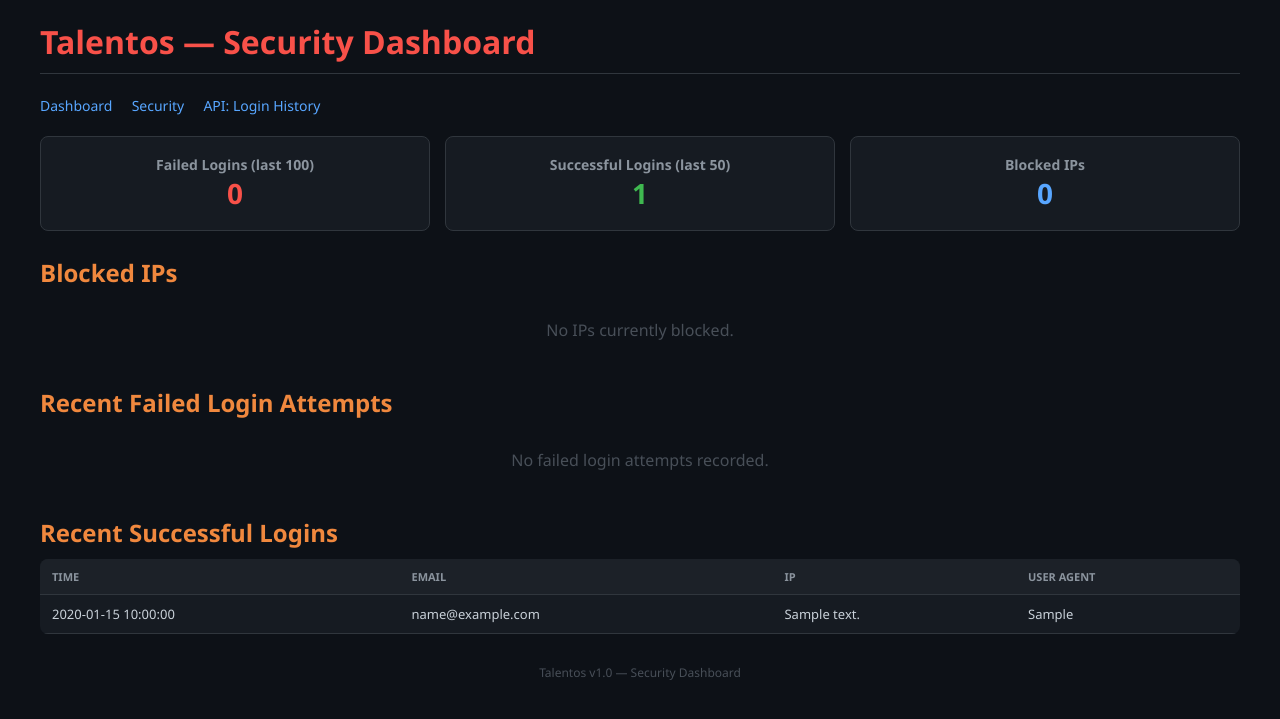
After one commit to Anesh2302/talentos, a Flask app: page /admin/security in a window 1280 px wide. The commit adds this page. Shown: the top 719 px of the page. Run offline with Flask 3, Linux system fonts and the light colour scheme; a user stored in the database is signed in; tables that the repository leaves empty hold one stand-in row (values such as "Sample post").

Commit message:
Add password reset, profile, login history, CSV export, search/filter, backup codes, security dashboard

```diff
--- a/talentos/routes/admin.py
+++ b/talentos/routes/admin.py
@@ -1,8 +1,12 @@
+import os
+import json as json_mod
 from functools import wraps
-from datetime import date
-from flask import Blueprint, jsonify, request, render_template
+from datetime import date, datetime
+from io import StringIO
+import csv
+from flask import Blueprint, jsonify, request, render_template, Response
 from flask_login import login_required, current_user
-from ..models import User, Candidate, Job, Todo
+from ..models import User, Candidate, Job, Todo, LoginHistory
 from .. import db
 
 bp = Blueprint("admin", __name__, url_prefix="/admin")
@@ -31,9 +35,32 @@ def dashboard():
         "total": Todo.query.count(),
         "pending": Todo.query.filter_by(status="pending").count(),
         "today": len(todos_today),
-        "blocked_ips": 0,
+        "users": User.query.count(),
+        "candidates": Candidate.query.count(),
+        "jobs": Job.query.count(),
     }
     return render_template("dashboard.html", todos=todos_today, pending=todos_pending, stats=stats)
+
+
+@bp.route("/security")
+@admin_required
+def security_dashboard():
+    recent_failures = LoginHistory.query.filter_by(success=False)\
+        .order_by(LoginHistory.timestamp.desc()).limit(100).all()
+    recent_logins = LoginHistory.query.filter_by(success=True)\
+        .order_by(LoginHistory.timestamp.desc()).limit(50).all()
+    blocked_ips_path = os.path.expanduser("~/.projectpop/blocked_ips.json")
+    blocked_ips = []
+    if os.path.exists(blocked_ips_path):
+        try:
+            with open(blocked_ips_path) as f:
+                blocked_ips = json_mod.load(f)
+        except Exception:
+            pass
+    return render_template("security.html",
+                           failures=recent_failures,
+                           logins=recent_logins,
+                           blocked_ips=blocked_ips)
 
 
 @bp.route("/users")
@@ -90,7 +117,39 @@ def _todo_json(t):
 @bp.route("/todos", methods=["GET"])
 @admin_required
 def list_todos():
-    todos = Todo.query.order_by(Todo.created_at.desc()).all()
+    q = Todo.query
+
+    search = request.args.get("search", "")
+    if search:
+        q = q.filter(Todo.title.ilike(f"%{search}%"))
+
+    status = request.args.get("status", "")
+    if status:
+        q = q.filter(Todo.status == status)
+
+    priority = request.args.get("priority", "")
+    if priority:
+        q = q.filter(Todo.priority == priority)
+
+    assigned = request.args.get("assigned_to", "")
+    if assigned:
+        q = q.filter(Todo.assigned_to == int(assigned))
+
+    due_from = request.args.get("due_from", "")
+    if due_from:
+        try:
+            q = q.filter(Todo.due_date >= date.fromisoformat(due_from))
+        except (ValueError, TypeError):
+            pass
+
+    due_to = request.args.get("due_to", "")
+    if due_to:
+        try:
+            q = q.filter(Todo.due_date <= date.fromisoformat(due_to))
+        except (ValueError, TypeError):
+            pass
+
+    todos = q.order_by(Todo.created_at.desc()).all()
     return jsonify([_todo_json(t) for t in todos])
 
 
@@ -160,3 +219,62 @@ def delete_todo(todo_id):
     db.session.delete(todo)
     db.session.commit()
     return jsonify({"message": "Todo deleted"})
+
+
+@bp.route("/todos/export")
+@admin_required
+def export_todos():
+    todos = Todo.query.order_by(Todo.created_at.desc()).all()
+    si = StringIO()
+    w = csv.writer(si)
+    w.writerow(["ID", "Title", "Description", "Status", "Priority",
+                 "Scheduled Time", "Due Date", "Reminder Sent",
+                 "Assigned To", "Created By", "Created At", "Updated At"])
+    for t in todos:
+        w.writerow([t.id, t.title, t.description, t.status, t.priority,
+                     t.scheduled_time, t.due_date, t.reminder_sent,
+                     t.assignee.name if t.assignee else "",
+                     t.creator.name if t.creator else "",
+                     t.created_at, t.updated_at])
+    return Response(si.getvalue(), mimetype="text/csv",
+                    headers={"Content-Disposition": "attachment;filename=todos.csv"})
+
+
+@bp.route("/candidates/export")
+@login_required
+def export_candidates():
+    candidates = Candidate.query.all()
+    si = StringIO()
+    w = csv.writer(si)
+    w.writerow(["ID", "Name", "Email", "Phone", "Status", "Skills", "Notes", "Created"])
+    for c in candidates:
+        w.writerow([c.id, c.name, c.email, c.phone, c.status, c.skills, c.notes, c.created_at])
+    return Response(si.getvalue(), mimetype="text/csv",
+                    headers={"Content-Disposition": "attachment;filename=candidates.csv"})
+
+
+@bp.route("/jobs/export")
+@login_required
+def export_jobs():
+    jobs = Job.query.all()
+    si = StringIO()
+    w = csv.writer(si)
+    w.writerow(["ID", "Title", "Description", "Department", "Location", "Status", "Created"])
+    for j in jobs:
+        w.writerow([j.id, j.title, j.description, j.department, j.location, j.status, j.created_at])
+    return Response(si.getvalue(), mimetype="text/csv",
+                    headers={"Content-Disposition": "attachment;filename=jobs.csv"})
+
+
+@bp.route("/login-history")
+@admin_required
+def all_login_history():
+    entries = LoginHistory.query.order_by(LoginHistory.timestamp.desc()).limit(200).all()
+    return jsonify([{
+        "id": e.id,
+        "email": e.email,
+        "ip": e.ip_address,
+        "user_agent": e.user_agent,
+        "success": e.success,
+        "timestamp": e.timestamp.isoformat(),
+    } for e in entries])
--- /dev/null
+++ b/talentos/templates/security.html
@@ -0,0 +1,104 @@
+<!DOCTYPE html>
+<html lang="en">
+<head>
+  <meta charset="utf-8">
+  <meta name="viewport" content="width=device-width, initial-scale=1">
+  <title>Talentos — Security Dashboard</title>
+  <style>
+    * { box-sizing: border-box; margin: 0; padding: 0; }
+    body { font-family: 'Segoe UI', Arial, sans-serif; background: #0d1117; color: #c9d1d9; padding: 20px; }
+    .container { max-width: 1200px; margin: auto; }
+    h1 { color: #f85149; border-bottom: 1px solid #30363d; padding-bottom: 10px; margin-bottom: 20px; }
+    h2 { color: #f0883e; margin: 25px 0 10px; }
+    table { width: 100%; border-collapse: collapse; background: #161b22; border-radius: 8px; overflow: hidden; margin-bottom: 10px; }
+    th, td { padding: 10px 12px; text-align: left; border-bottom: 1px solid #30363d; font-size: 13px; }
+    th { background: #1c2128; color: #8b949e; font-size: 11px; text-transform: uppercase; }
+    .success { color: #3fb950; }
+    .fail { color: #f85149; }
+    .badge { display: inline-block; padding: 2px 8px; border-radius: 12px; font-size: 11px; font-weight: bold; }
+    .badge.blocked { background: #f85149; color: #fff; }
+    .badge.active { background: #3fb950; color: #fff; }
+    .nav { margin-bottom: 20px; }
+    .nav a { color: #58a6ff; text-decoration: none; margin-right: 15px; font-size: 14px; }
+    .nav a:hover { text-decoration: underline; }
+    .stats { display: flex; gap: 15px; margin-bottom: 25px; }
+    .stat-card { background: #161b22; border: 1px solid #30363d; border-radius: 8px; padding: 18px; flex: 1; text-align: center; }
+    .stat-card h3 { font-size: 14px; color: #8b949e; }
+    .stat-card p { font-size: 28px; font-weight: bold; }
+    .stat-card.danger p { color: #f85149; }
+    .stat-card.safe p { color: #3fb950; }
+    .stat-card.info p { color: #58a6ff; }
+    .footer { margin-top: 30px; text-align: center; color: #484f58; font-size: 12px; }
+  </style>
+</head>
+<body>
+<div class="container">
+  <h1>Talentos — Security Dashboard</h1>
+  <div class="nav">
+    <a href="/admin/dashboard">Dashboard</a>
+    <a href="/admin/security">Security</a>
+    <a href="/admin/login-history">API: Login History</a>
+  </div>
+
+  <div class="stats">
+    <div class="stat-card danger"><h3>Failed Logins (last 100)</h3><p>{{ failures|length }}</p></div>
+    <div class="stat-card safe"><h3>Successful Logins (last 50)</h3><p>{{ logins|length }}</p></div>
+    <div class="stat-card info"><h3>Blocked IPs</h3><p>{{ blocked_ips|length if blocked_ips else 0 }}</p></div>
+  </div>
+
+  <h2>Blocked IPs</h2>
+  {% if blocked_ips %}
+  <table>
+    <tr><th>IP</th><th>Reason</th><th>Status</th></tr>
+    {% for ip in blocked_ips %}
+    <tr>
+      <td>{{ ip.ip if ip.ip else ip }}</td>
+      <td>{{ ip.get('type', 'Auto-blocked') if ip is mapping else '—' }}</td>
+      <td><span class="badge blocked">Blocked</span></td>
+    </tr>
+    {% endfor %}
+  </table>
+  {% else %}
+  <p style="color:#484f58;padding:20px;text-align:center">No IPs currently blocked.</p>
+  {% endif %}
+
+  <h2>Recent Failed Login Attempts</h2>
+  {% if failures %}
+  <table>
+    <tr><th>Time</th><th>Email</th><th>IP</th><th>User Agent</th></tr>
+    {% for e in failures[:30] %}
+    <tr>
+      <td>{{ e.timestamp.strftime('%Y-%m-%d %H:%M:%S') }}</td>
+      <td>{{ e.email }}</td>
+      <td>{{ e.ip_address }}</td>
+      <td style="max-width:300px;overflow:hidden;text-overflow:ellipsis;white-space:nowrap">{{ e.user_agent[:60] }}</td>
+    </tr>
+    {% endfor %}
+  </table>
+  {% else %}
+  <p style="color:#484f58;padding:20px;text-align:center">No failed login attempts recorded.</p>
+  {% endif %}
+
+  <h2>Recent Successful Logins</h2>
+  {% if logins %}
+  <table>
+    <tr><th>Time</th><th>Email</th><th>IP</th><th>User Agent</th></tr>
+    {% for e in logins[:30] %}
+    <tr>
+      <td>{{ e.timestamp.strftime('%Y-%m-%d %H:%M:%S') }}</td>
+      <td>{{ e.email }}</td>
+      <td>{{ e.ip_address }}</td>
+      <td style="max-width:300px;overflow:hidden;text-overflow:ellipsis;white-space:nowrap">{{ e.user_agent[:60] }}</td>
+    </tr>
+    {% endfor %}
+  </table>
+  {% else %}
+  <p style="color:#484f58;padding:20px;text-align:center">No login history recorded.</p>
+  {% endif %}
+
+  <div class="footer">
+    <p>Talentos v1.0 — Security Dashboard</p>
+  </div>
+</div>
+</body>
+</html>
```
Also changed, not shown: talentos/models.py (+37 -1 lines), talentos/otp.py (+44 -4 lines), talentos/routes/auth.py (+134 -3 lines), talentos/templates/dashboard.html (+7 -2 lines).
